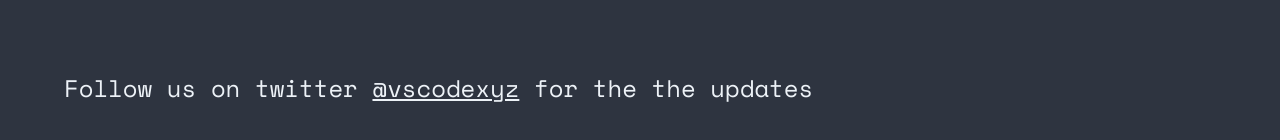
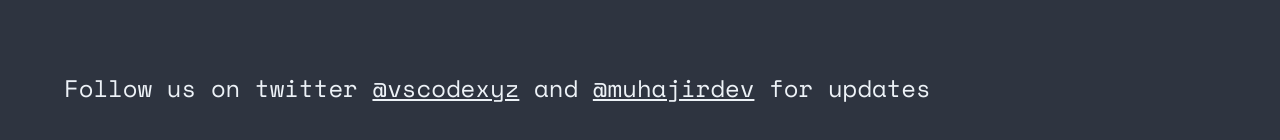
Before and after one commit to muhajirdev/vscode.xyz, a Next.js app: page / in a window 1280 px wide. Shown: the part 1010-1150 px from the top of the page. Built offline with nearby package versions, Linux system fonts and the light colour scheme.

Commit message:
update coming soon text

```diff
--- a/config.ts
+++ b/config.ts
@@ -1,2 +1,3 @@
 export const TWITTER_URL = 'https://twitter.com/vscodexyz'
+export const AUTHOR_TWITTER_URL = 'https://twitter.com/muhajirdev'
 export const TITLE = "VSCode.XYZ";
--- a/pages/index.tsx
+++ b/pages/index.tsx
@@ -1,6 +1,6 @@
 import Head from "next/head";
 import Layout from "../components/layout";
-import { TWITTER_URL, TITLE } from "../config";
+import { TWITTER_URL, TITLE, AUTHOR_TWITTER_URL } from "../config";
 
 const GIF_SRC =
   "https://cdn.hashnode.com/res/hashnode/image/upload/v1561899815957/rY6Rk-Qp8.gif";
@@ -37,7 +37,11 @@ const Home = () => (
             <a href={TWITTER_URL} className="underline">
               @vscodexyz
             </a>{" "}
-            for the the updates
+            and{" "}
+            <a href={AUTHOR_TWITTER_URL} className="underline">
+              @muhajirdev
+            </a>{" "}
+            for updates
           </h2>
         </div>
       </section>
```
